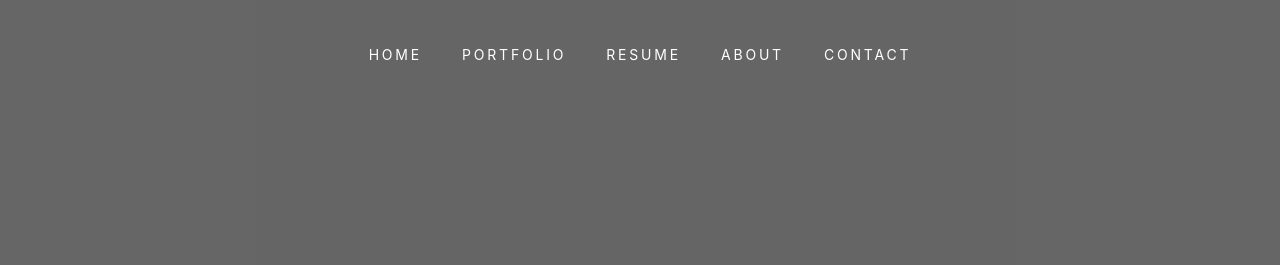
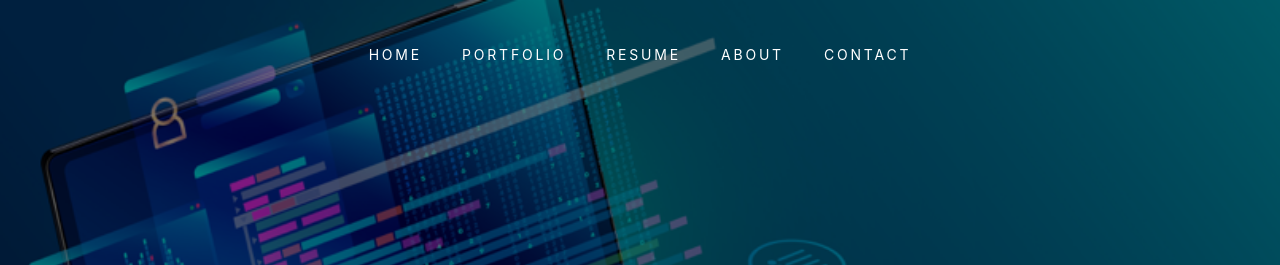
Before and after one commit to Kpurohit007/Coder-Men007, a plain HTML site: page index.html in a window 1280 px wide. Shown: the top 265 px of the page. Drawn offline with nearby package versions, Linux system fonts and the light colour scheme; files whose address does not match are found by name.

Commit message:
Update index.html

```diff
--- a/index.html
+++ b/index.html
@@ -1,7 +1,7 @@
 <!DOCTYPE html>
 <html lang="en">
 <head>
-	<title>Keshav Code-Man</title>
+	<title>Keshav Coder-Man</title>
 	<meta charset="utf-8">
 	<meta name="viewport" content="width=device-width, initial-scale=1, shrink-to-fit=no">
 	<link rel="stylesheet" href="css/animate.css">
@@ -42,7 +42,7 @@
 
 
 
-	<section class="site-hero" style="background-image: url(images/image_1.png.);" id="section-home" data-stellar-background-ratio="0.5">
+	<section class="site-hero" style="background-image: url(images/image_11.png);" id="section-home" data-stellar-background-ratio="0.5">
 		<div class="container">
 			<div class="row intro-text align-items-center justify-content-center">
 				<div class="col-md-10 text-center pt-5">
```
